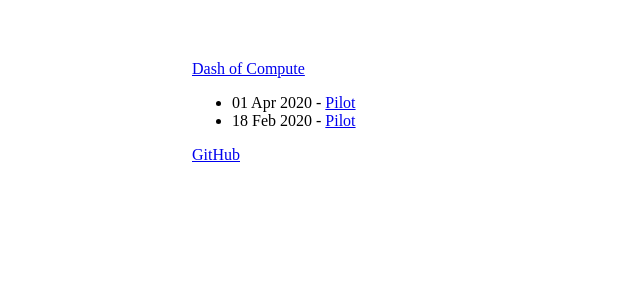
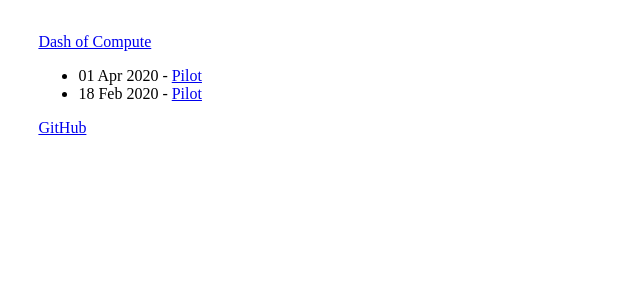
Before and after one commit to sautee/sautee.github.io, a Jekyll site: the page built from index.html, in a window 1280 px wide. Shown: the top 300 px of the page, without its empty margins (0-640 px from the left). Built offline with Jekyll 4.4.1, drawn with Linux system fonts in a browser that asks for light colours.

Commit message:
Update main.css

```diff
--- a/css/main.css
+++ b/css/main.css
@@ -1,9 +1,5 @@
 body {
-    margin: 60px auto;
-    width: 70%;
+    margin: 20px auto 40px;
+    padding: 1% 45% 1% 3%;
+    font-size: 1em;
 }
-
-div.posts {
-    margin: 20px auto 40px;
-    font-size: 1.5em;
-}
```
